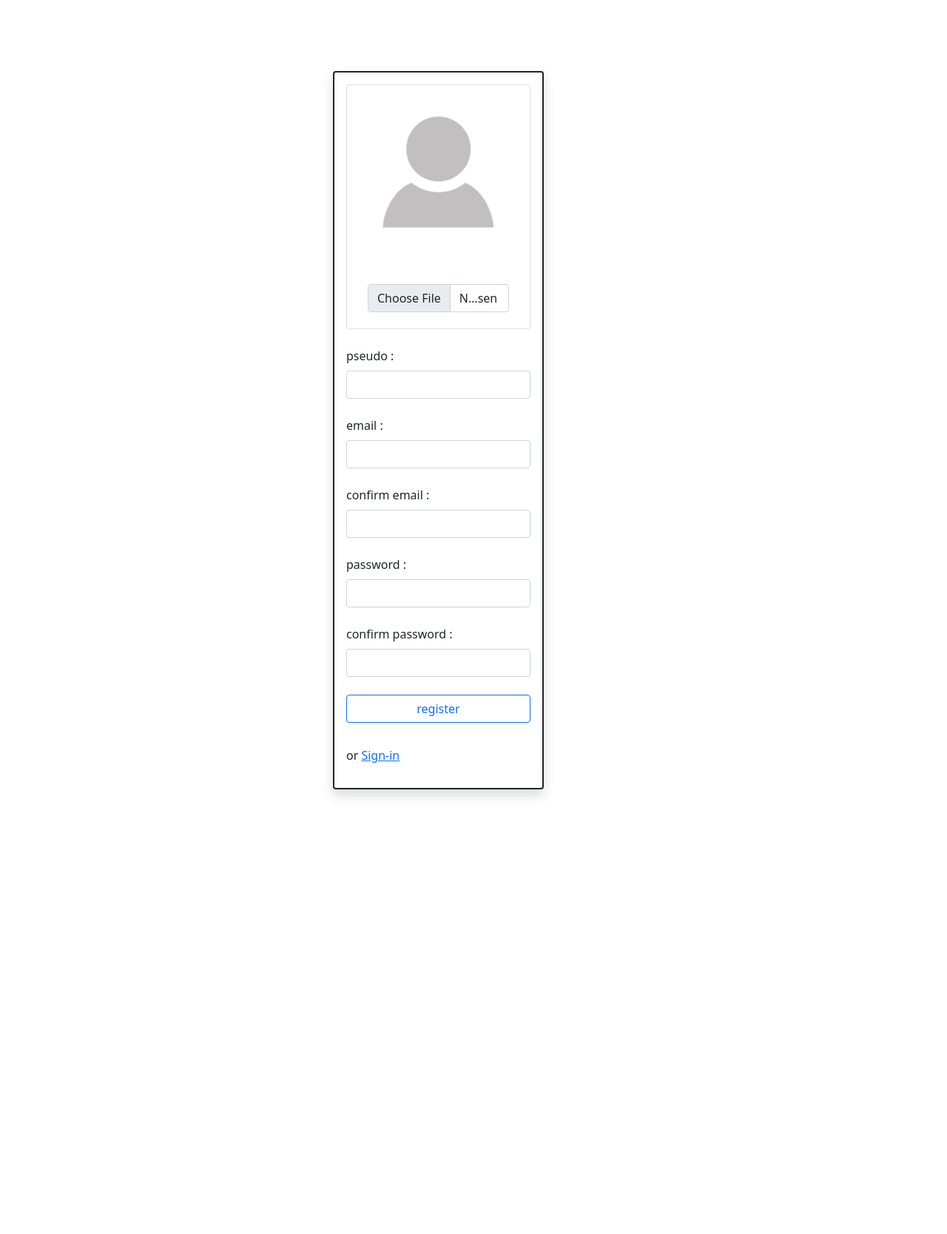
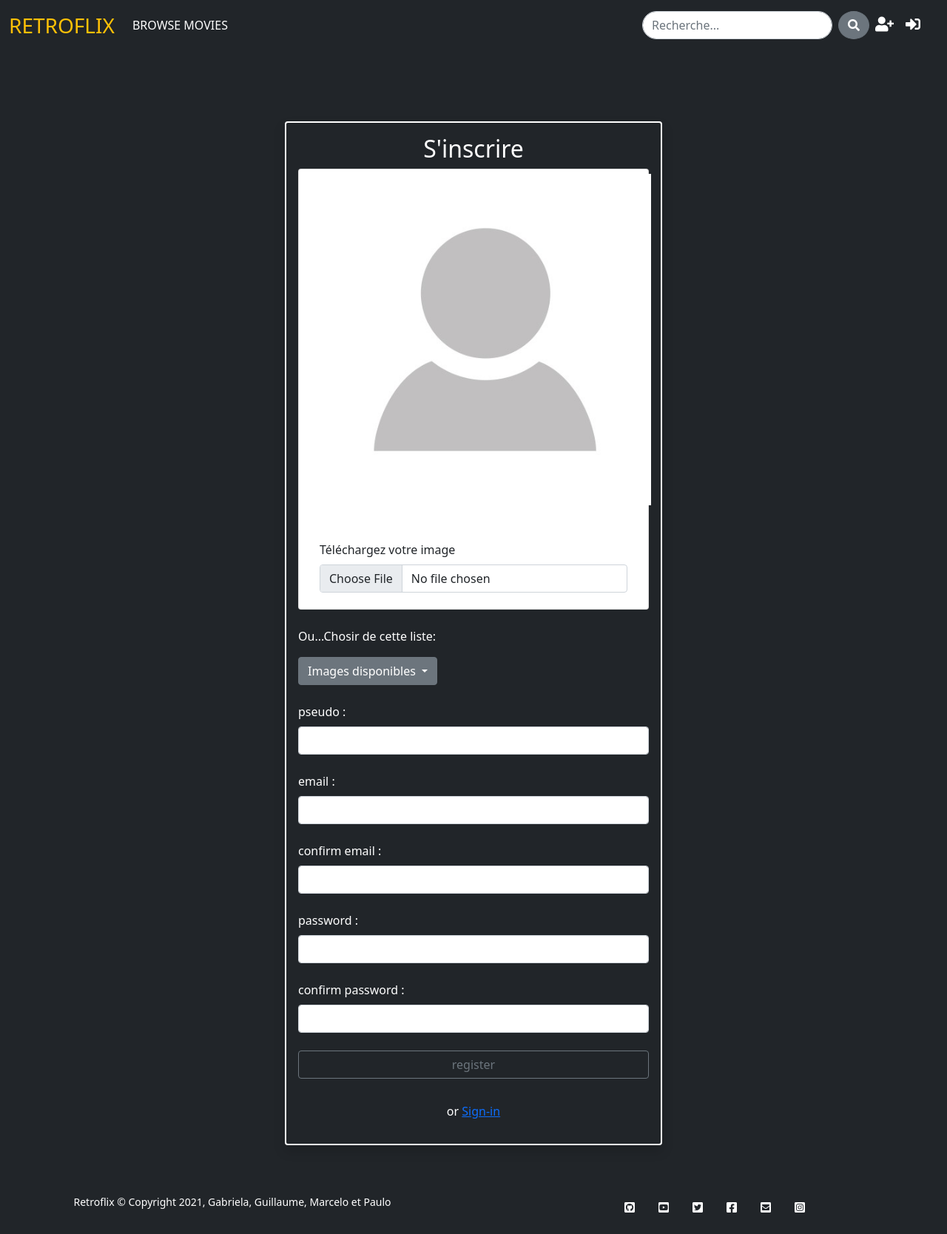
Before and after one commit to paulolvsn/retroflix, a PHP site: page /users/create-account.php in a window 1280 px wide. Shown: the whole page at 74% size. Before the commit the page ends 1078 px from the top, so only its background shows below. Run offline with PHP 8.4, Linux system fonts and the light colour scheme; some libraries are stand-ins or nearby versions.

Commit message:
Create account 2.0

```diff
--- a/users/create-account.php
+++ b/users/create-account.php
@@ -1,7 +1,13 @@
-<link href="https://cdn.jsdelivr.net/npm/bootstrap@5.0.0-beta3/dist/css/bootstrap.min.css" rel="stylesheet" integrity="sha384-eOJMYsd53ii+scO/bJGFsiCZc+5NDVN2yr8+0RDqr0Ql0h+rP48ckxlpbzKgwra6" crossorigin="anonymous">
-<script src="https://cdn.jsdelivr.net/npm/bootstrap@5.0.0-beta3/dist/js/bootstrap.bundle.min.js" integrity="sha384-JEW9xMcG8R+pH31jmWH6WWP0WintQrMb4s7ZOdauHnUtxwoG2vI5DkLtS3qm9Ekf" crossorigin="anonymous"></script>
-<script src="https://ajax.googleapis.com/ajax/libs/jquery/2.1.1/jquery.min.js"></script>
-
+<!DOCTYPE html>
+<html lang="fr">
+    <?php
+        include "../base/head.php";
+    ?>
+    <body class="bg-dark text-white">
+        <?php
+            include "../base/header.php";
+        ?>
+        <main class="container">
             <?php
 
             function errorMessage($mess){
@@ -42,20 +48,45 @@ if(isset($_GET['failed'])){
             ?>
 
 
-<div class="container" >
-    <div class="row mt-5">
-        <div class="mt-5 col-3 offset-4 border border-dark border-2 rounded shadow p-3 mb-5 bg-body rounded">
+
+            <div class="row mt-5 mx-5 justify-content-center">
+
+                <div class="col-6 border border-white border-2 rounded shadow p-3 mb-5 mt-5">
                     <form action="create-account-check.php" method="post" enctype='multipart/form-data'>
 
+                        <h2 class="text-center">S'inscrire</h2>
 
-                    <div>
                         <div class="card form-control" >
-                        <img id="avatarDisplay" src="avatar/avatar.jpg"  alt="avatar"><br>
+                            <img class="figure-img img-fluid mx-3" id="avatarDisplay" width="460px" height="auto" src="avatar/avatar.jpg"  alt="avatar"><br>
+
                             <div class="card-body">
+                                <label for="avatar" class="form-label">Téléchargez votre image</label>
                                 <input class="form-control" id=avatar type='file' name='file'/>
                             </div>
                         </div>
+                        <p class="text mt-4">Ou...Chosir de cette liste: </p>
+
+                        <div class="dropdown">
+                            <button class="btn btn-secondary dropdown-toggle" type="button" id="avatardd" data-bs-toggle="dropdown" aria-expanded="false" data-bs-offset="200,-130">
+                                Images disponibles
+                            </button>
+                            <ul class="dropdown-menu" aria-labelledby="dropdownMenuButton1">
+                                <li><a class="dropdown-item" href="#"><img width="60px" height="auto" src="avatar/angelam.png" alt="Angela Merkel"></a></li>
+                                <li><a class="dropdown-item" href="#"><img width="60px" height="auto" src="avatar/gandhi.png" alt="Gandhi"></a></li>
+                                <li><a class="dropdown-item" href="#"><img width="60px" height="auto" src="avatar/ernestoche.png" alt="Che Guevara"></a></li>
+                                <li><a class="dropdown-item" href="#"><img width="60px" height="auto" src="avatar/kennedy.png" alt="Kennedy"></a></li>
+                                <li><a class="dropdown-item" href="#"><img width="60px" height="auto" src="avatar/mlutherk.png" alt="Martin L.King"></a></li>
+                                <li><a class="dropdown-item" href="#"><img width="60px" height="auto" src="avatar/putin.png" alt="Putin"></a></li>
+                                <li><a class="dropdown-item" href="#"><img width="60px" height="auto" src="avatar/einstein.png" alt="Einstein"></a></li>
+                                <li><a class="dropdown-item" href="#"><img width="60px" height="auto" src="avatar/isabel.png" alt="Queen Elisabeth"></a></li>
+                                <li><a class="dropdown-item" href="#"><img width="60px" height="auto" src="avatar/obama.png" alt="Obama"></a></li>
+                                <li><a class="dropdown-item" href="#"><img width="60px" height="auto" src="avatar/lenin.png" alt="Lenin"></a></li>
+                                <li><a class="dropdown-item" href="#"><img width="60px" height="auto" src="avatar/dalai.png" alt="Dalai Lama"></a></li>
+
+
+                            </ul>
                         </div>
+
                         <br>
                         <label class="form-label"  for="pseudo">pseudo :</label>
                         <input class="form-control" type="text" name="pseudo" value="<?php getEcho('pseudo') ?>"required>
@@ -74,15 +105,20 @@ if(isset($_GET['failed'])){
                         <input class="form-control" type="password" name="password-check" required><br>
 
                         <div class="d-grid gap-2">
-                    <input class="btn btn-outline-primary btn-block"  type="submit" value="register"><br>
+                            <input class="btn btn-outline-secondary btn-block"  type="submit" value="register"><br>
                         </div>
-                or <a href="sign-in.php">Sign-in</a>
+                        <p class="text-center">or <a href="sign-in.php"> Sign-in</a></p>
                     </form>
                 </div>
             </div>
-</div>
 
-
+        </main>
+        <?php
+            include "../base/footer.php";
+        ?>
+        <?php
+            include "../base/script.php";
+        ?>
 
 
         <script>
@@ -94,8 +130,6 @@ function readURL(input) {
             reader.onload = function(e) {
             $('#avatarDisplay').attr('src', e.target.result);
             }
-
-
 
             reader.readAsDataURL(input.files[0]);
         }
@@ -111,3 +145,5 @@ $("#avatar").change(function() {
 
         });
         </script>
+    </body>
+</html>
```
Lines whose indentation alone changed are shown as unchanged.
